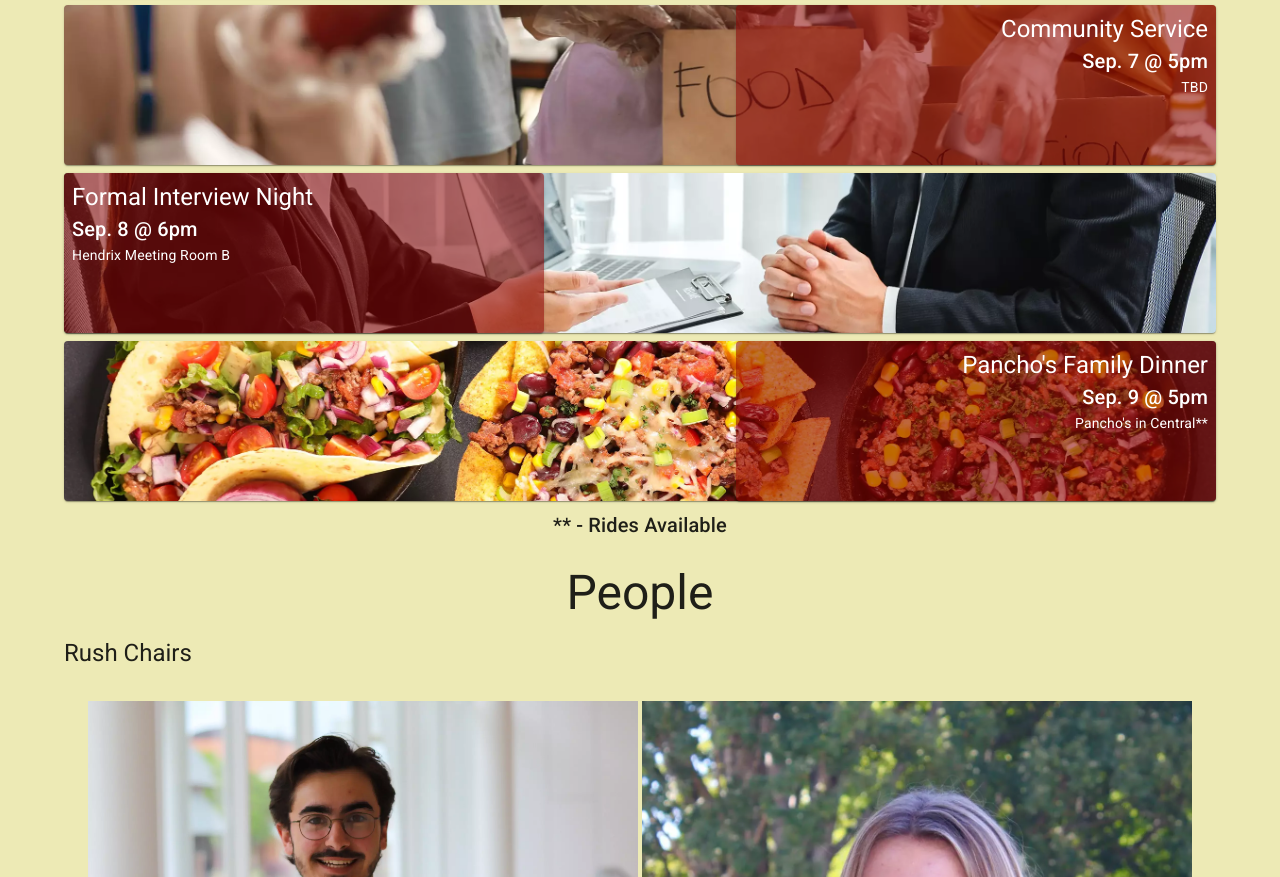
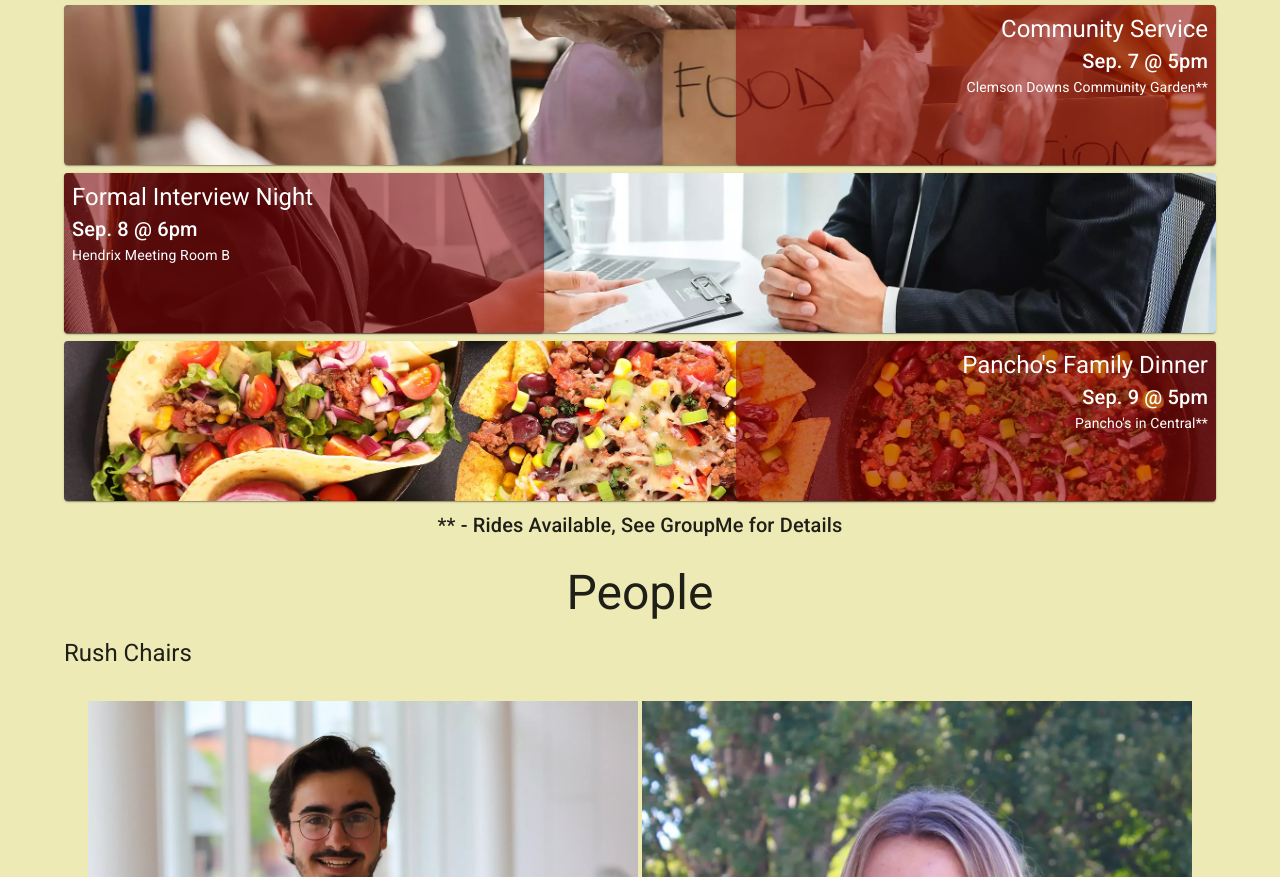
Before and after one commit to ThetaTauLG/Rush_Website, a Gatsby site: page / in a window 1280 px wide. Shown: the part 2159-3036 px from the top of the page. Built offline with nearby package versions, Linux system fonts and the light colour scheme; Gatsby itself is replaced by a stand-in of ours.

Commit message:
schedule change

```diff
--- a/src/components/Schedule.js
+++ b/src/components/Schedule.js
@@ -129,7 +129,7 @@ export default function Schedule() {
                                             <Stack alignContent='center' direction='column'>
                                                 <Typography align='right' variant='h5' sx={{ color: 'primary.contrastText' }}>Community Service</Typography>
                                                 <Typography align='right' variant='h6' sx={{ color: 'primary.contrastText' }}>Sep. 7 @ 5pm</Typography>
-                                                <Typography align='right' variant='body2' sx={{ color: 'primary.contrastText' }}>TBD</Typography>
+                                                <Typography align='right' variant='body2' sx={{ color: 'primary.contrastText' }}>Clemson Downs Community Garden**</Typography>
                                             </Stack>
                                         </Box>
                                     </Card>
@@ -198,7 +198,7 @@ export default function Schedule() {
                         </Paper>
                     </Grid>
                     <Grid item>
-                        <Typography variant='h6'>** - Rides Available</Typography>
+                        <Typography variant='h6'>** - Rides Available, See GroupMe for Details</Typography>
                     </Grid>
                 </Grid>
             </Box>
```
